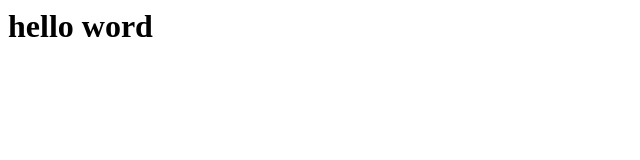
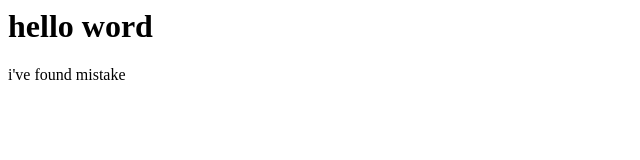
Before and after one commit to Anna568-s/rsschool-cv, a plain HTML site: page index.html in a window 1280 px wide. Shown: the whole page, without its empty margins (0-640 px from the left). Drawn offline with Linux system fonts and the light colour scheme.

Commit message:
feat: update index.html

```diff
--- a/index.html
+++ b/index.html
@@ -1 +1,2 @@
 <h1>hello word</h1>
+<p>i've found mistake</p>
```
